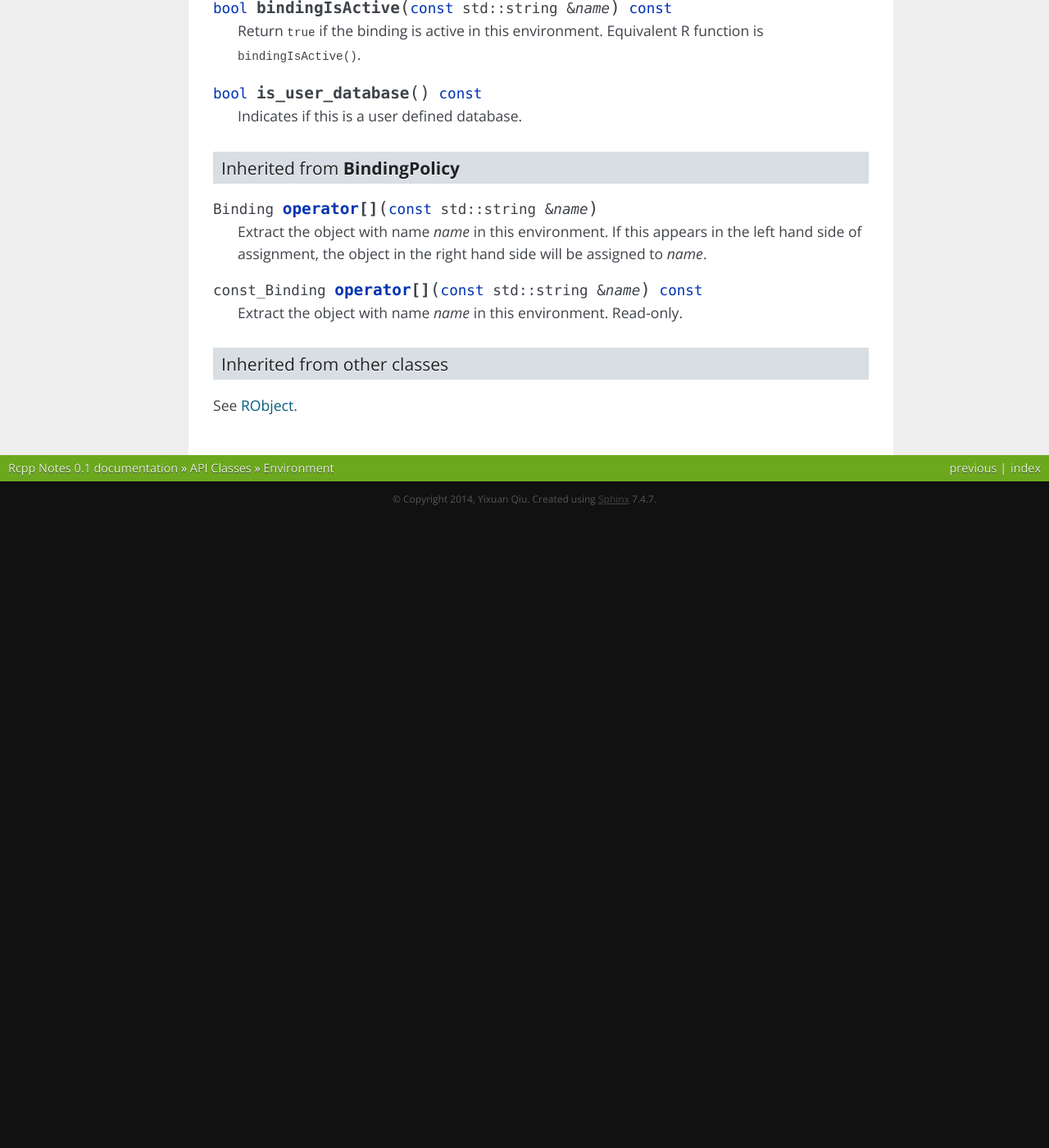
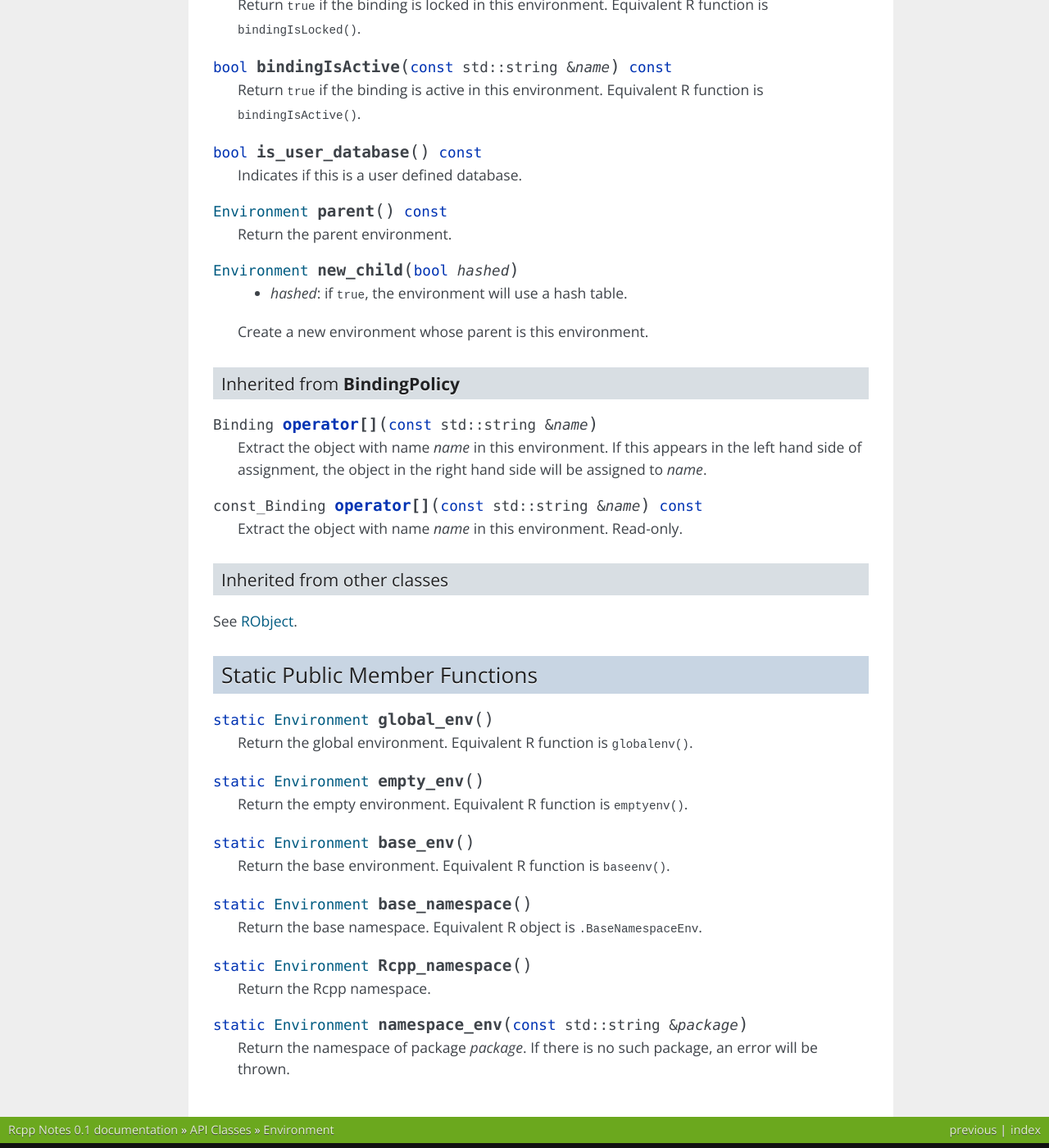
Before and after one commit to yixuan/rcpp-note, a Sphinx documentation site: the page built from source/api/Environment.rst, in a window 1280 px wide and 1400 px high, scrolled down 1874 px. Shown: the whole window at 82% size. Built offline with Sphinx 7.4.7, drawn with Linux system fonts in a browser that asks for light colours; before the commit the page ends 2504 px from its top, so only the background shows below that; some of the changed text lies outside the part shown.

Commit message:
add static member functions and some others

```diff
--- a/source/api/Environment.rst
+++ b/source/api/Environment.rst
@@ -11,6 +11,10 @@ Constructors
 
    Default constructor. Resulting object is the global environment
    ``R_GlobalEnv`` (``.GlobalEnv`` in R).
+
+.. cpp:function:: Environment(const Environment& other)
+
+   Copy constructor. Resulting object will share the SEXP data with *other*.
 
 .. cpp:function:: Environment(SEXP x)
 
@@ -100,6 +104,16 @@ Defined in **Environment**
 
    Indicates if this is a user defined database.
 
+.. cpp:function:: Environment parent() const
+
+   Return the parent environment.
+
+.. cpp:function:: Environment new_child(bool hashed)
+
+   - *hashed*: if ``true``, the environment will use a hash table.
+
+   Create a new environment whose parent is this environment.
+
 Inherited from **BindingPolicy**
 ~~~~~~~~~~~~~~~~~~~~~~~~~~~~~~~~~~~
 
@@ -117,3 +131,32 @@ Inherited from other classes
 ~~~~~~~~~~~~~~~~~~~~~~~~~~~~~~~~~~~
 
 See :doc:`RObject`.
+
+
+Static Public Member Functions
+-------------------------------
+
+.. cpp:function:: static Environment global_env()
+
+   Return the global environment. Equivalent R function is ``globalenv()``.
+
+.. cpp:function:: static Environment empty_env()
+
+   Return the empty environment. Equivalent R function is ``emptyenv()``.
+
+.. cpp:function:: static Environment base_env()
+
+   Return the base environment. Equivalent R function is ``baseenv()``.
+
+.. cpp:function:: static Environment base_namespace()
+
+   Return the base namespace. Equivalent R object is ``.BaseNamespaceEnv``.
+
+.. cpp:function:: static Environment Rcpp_namespace()
+
+   Return the Rcpp namespace.
+
+.. cpp:function:: static Environment namespace_env(const std::string& package)
+
+   Return the namespace of package *package*. If there is no such package,
+   an error will be thrown.
```
